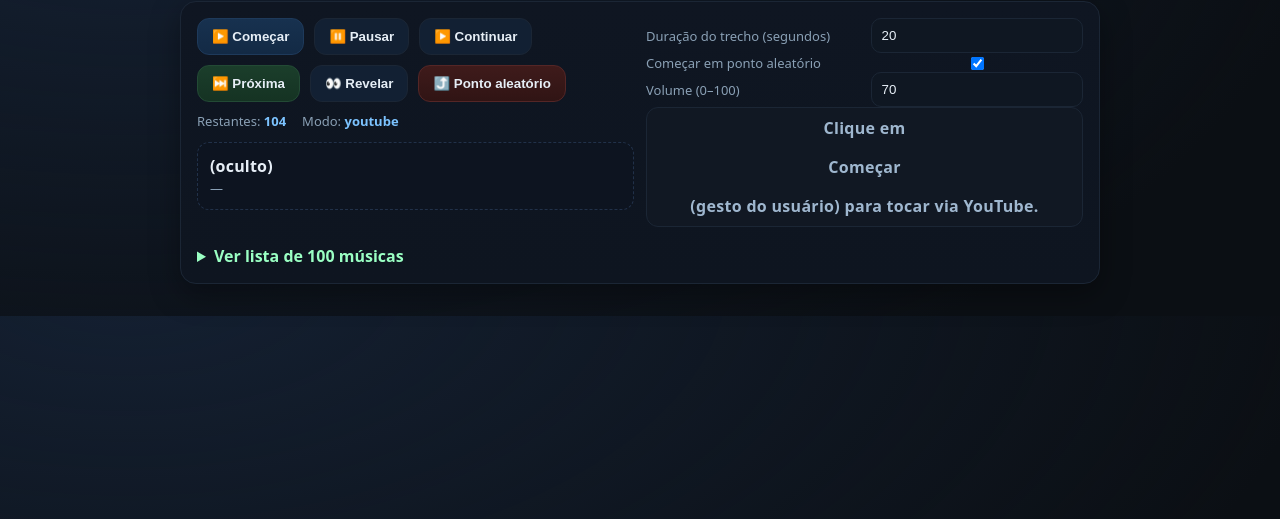
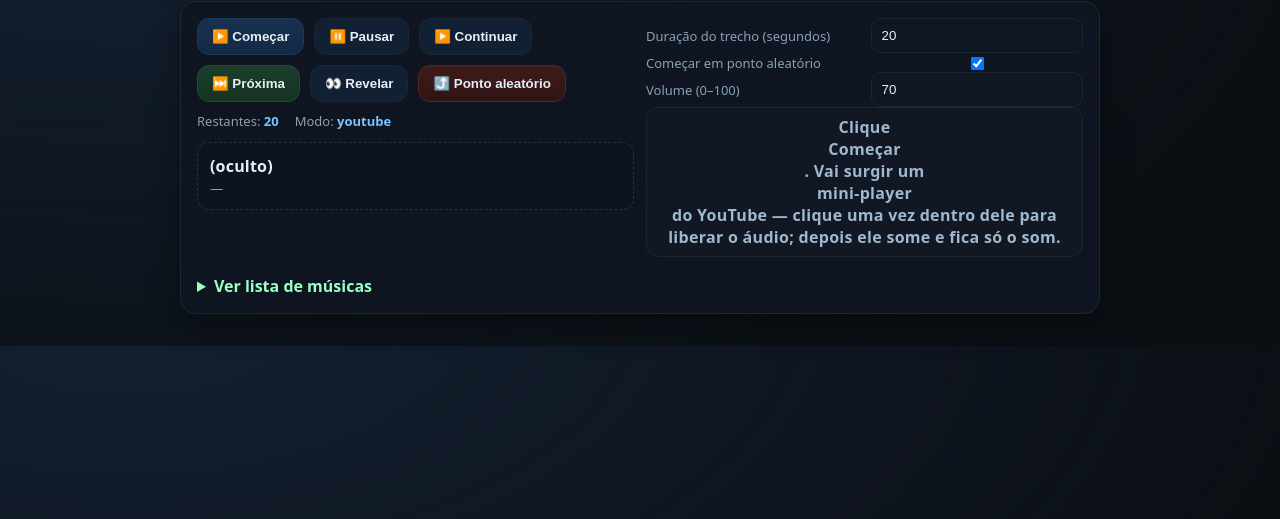
Before and after one commit to paulosergiojps/paulosergiojps.github.io, a plain HTML site: page docs/quiz-anime/index.html in a window 1280 px wide. Shown: the part 85-604 px from the top of the page. Drawn offline with Linux system fonts and the light colour scheme.

Commit message:
Update index.html

```diff
--- a/docs/quiz-anime/index.html
+++ b/docs/quiz-anime/index.html
@@ -4,7 +4,7 @@
   <meta charset="utf-8" />
   <meta name="viewport" content="width=device-width, initial-scale=1" />
 
-  <!-- 🔒 Não indexar (Google e demais) -->
+  <!-- 🔒 Desindexar -->
   <meta name="robots" content="noindex, nofollow, noarchive, nosnippet, noimageindex">
   <meta name="googlebot" content="noindex, nofollow, noarchive, nosnippet, noimageindex">
 
@@ -38,9 +38,18 @@
     .subtitle{font-size:13px;color:var(--muted)}
     details{margin-top:18px} summary{cursor:pointer;user-select:none;color:var(--accent-2);font-weight:700}
     ol{margin:10px 0 0;padding-left:20px} li{margin:4px 0}
-    #board{width:100%;height:120px;background:#111823;border:1px solid #1b2635;border-radius:12px;display:grid;place-items:center;color:#9fb7cf;font-weight:700;letter-spacing:.3px}
-    /* Player invisível: só o áudio */
-    #yt{position:absolute;left:-9999px;top:-9999px;width:1px;height:1px;opacity:0;pointer-events:none}
+    #board{width:100%;min-height:80px;background:#111823;border:1px solid #1b2635;border-radius:12px;display:grid;place-items:center;color:#9fb7cf;font-weight:700;letter-spacing:.3px;text-align:center;padding:8px}
+
+    /* Player YouTube (invisível depois do handshake) */
+    #yt.hidden{position:absolute;left:-9999px;top:-9999px;width:1px;height:1px;opacity:0;pointer-events:none}
+    /* Mini-player para o clique inicial */
+    #yt.handshake{
+      position:fixed; z-index:9999;
+      left:50%; top:50%; transform:translate(-50%,-50%);
+      width:360px; height:202px; /* 16:9 */
+      border:0; box-shadow:0 12px 40px rgba(0,0,0,.5); border-radius:12px;
+    }
+    @media (max-width:420px){ #yt.handshake{ width:90vw; height:calc(90vw*9/16); } }
   </style>
 </head>
 <body>
@@ -86,130 +95,46 @@
             <label for="volume">Volume (0–100)</label>
             <input id="volume" type="number" min="0" max="100" step="5" value="70" />
           </div>
-          <div id="board">Clique em <b>Começar</b> (gesto do usuário) para tocar via YouTube.</div>
+          <div id="board">Clique <b>Começar</b>. Vai surgir um <b>mini-player</b> do YouTube — clique uma vez dentro dele para liberar o áudio; depois ele some e fica só o som.</div>
         </div>
       </div>
 
       <details>
-        <summary>Ver lista de 100 músicas</summary>
+        <summary>Ver lista de músicas</summary>
         <ol id="lista"></ol>
       </details>
     </div>
 
-    <!-- Player YouTube invisível -->
-    <iframe id="yt"
+    <!-- Player YouTube: começa invisível, vira "handshake" só no primeiro play -->
+    <iframe id="yt" class="hidden"
       title="player oculto"
       allow="autoplay; encrypted-media; picture-in-picture"
       referrerpolicy="origin-when-cross-origin"></iframe>
   </div>
 
   <script>
-    // ===== Lista de 100 músicas (título + anime) =====
+    // ===== Lista (resumida; você pode expandir à vontade) =====
     const SONGS = [
       { t: "A Cruel Angel's Thesis", a: "Neon Genesis Evangelion" },
       { t: "Tank!", a: "Cowboy Bebop" },
-      { t: "The Real Folk Blues", a: "Cowboy Bebop" },
       { t: "Battlecry", a: "Samurai Champloo" },
       { t: "unravel", a: "Tokyo Ghoul" },
       { t: "again", a: "Fullmetal Alchemist: Brotherhood" },
-      { t: "Hologram", a: "Fullmetal Alchemist: Brotherhood" },
-      { t: "Golden Time Lover", a: "Fullmetal Alchemist: Brotherhood" },
-      { t: "Period", a: "Fullmetal Alchemist: Brotherhood" },
-      { t: "Melissa", a: "Fullmetal Alchemist (2003)" },
-      { t: "READY STEADY GO", a: "Fullmetal Alchemist (2003)" },
       { t: "Guren no Yumiya", a: "Attack on Titan" },
-      { t: "Jiyuu no Tsubasa", a: "Attack on Titan" },
       { t: "Shinzou wo Sasageyo!", a: "Attack on Titan" },
-      { t: "Red Swan", a: "Attack on Titan" },
-      { t: "The Rumbling", a: "Attack on Titan" },
-      { t: "My War (Boku no Sensou)", a: "Attack on Titan" },
       { t: "Gurenge", a: "Demon Slayer" },
-      { t: "from the edge", a: "Demon Slayer" },
-      { t: "Homura", a: "Demon Slayer: Mugen Train" },
-      { t: "Zankyou Sanka", a: "Demon Slayer" },
       { t: "Kaikai Kitan", a: "Jujutsu Kaisen" },
-      { t: "Lost in Paradise", a: "Jujutsu Kaisen" },
-      { t: "VIVID VICE", a: "Jujutsu Kaisen" },
-      { t: "SPECIALZ", a: "Jujutsu Kaisen" },
-      { t: "Ao no Sumika", a: "Jujutsu Kaisen" },
       { t: "THE HERO!! ~Ikareru Kobushi ni Hi wo Tsukero~", a: "One Punch Man" },
-      { t: "Seijaku no Apostle", a: "One Punch Man (S2)" },
-      { t: "the WORLD", a: "Death Note" },
-      { t: "What's up, people?!", a: "Death Note" },
       { t: "Silhouette", a: "Naruto Shippuden" },
       { t: "Blue Bird", a: "Naruto Shippuden" },
-      { t: "Sign", a: "Naruto Shippuden" },
-      { t: "Haruka Kanata", a: "Naruto" },
-      { t: "GO!!!", a: "Naruto" },
-      { t: "Diver", a: "Naruto Shippuden" },
       { t: "We Are!", a: "One Piece" },
-      { t: "Hikari e", a: "One Piece" },
-      { t: "Bon Voyage!", a: "One Piece" },
-      { t: "Share the World", a: "One Piece" },
-      { t: "We Go!", a: "One Piece" },
-      { t: "Hands Up!", a: "One Piece" },
-      { t: "New Genesis", a: "One Piece Film: Red" },
-      { t: "Asterisk", a: "Bleach" },
-      { t: "D-tecnoLife", a: "Bleach" },
-      { t: "Ichirin no Hana", a: "Bleach" },
-      { t: "Rolling Star", a: "Bleach" },
-      { t: "After Dark", a: "Bleach" },
-      { t: "Ranbu no Melody", a: "Bleach" },
-      { t: "Velonica", a: "Bleach" },
       { t: "KICK BACK", a: "Chainsaw Man" },
-      { t: "Inferno", a: "Fire Force" },
       { t: "CHA-LA HEAD-CHA-LA", a: "Dragon Ball Z" },
-      { t: "Chouzetsu Dynamic!", a: "Dragon Ball Super" },
-      { t: "Goya no Machiawase", a: "Noragami" },
-      { t: "Kyouran Hey Kids!!", a: "Noragami Aragoto" },
-      { t: "99", a: "Mob Psycho 100" },
-      { t: "99.9", a: "Mob Psycho 100 II" },
-      { t: "1", a: "Mob Psycho 100 III" },
-      { t: "Imagination", a: "Haikyuu!!" },
-      { t: "FLY HIGH!!", a: "Haikyuu!!" },
-      { t: "PHOENIX", a: "Haikyuu!! To the Top" },
       { t: "Hikaru nara", a: "Your Lie in April" },
-      { t: "History Maker", a: "Yuri!!! on Ice" },
       { t: "crossing field", a: "Sword Art Online" },
-      { t: "INNOCENCE", a: "Sword Art Online" },
-      { t: "ignite", a: "Sword Art Online II" },
-      { t: "courage", a: "Sword Art Online II" },
-      { t: "ADAMAS", a: "SAO Alicization" },
-      { t: "RESISTER", a: "SAO Alicization" },
-      { t: "The Day", a: "My Hero Academia" },
-      { t: "Peace Sign", a: "My Hero Academia" },
-      { t: "Odd Future", a: "My Hero Academia" },
-      { t: "Make my story", a: "My Hero Academia" },
-      { t: "COLORS", a: "Code Geass" },
-      { t: "Kaidoku Funou", a: "Code Geass" },
-      { t: "O2", a: "Code Geass R2" },
-      { t: "WORLD END", a: "Code Geass R2" },
-      { t: "My Dearest", a: "Guilty Crown" },
-      { t: "The Everlasting Guilty Crown", a: "Guilty Crown" },
-      { t: "only my railgun", a: "A Certain Scientific Railgun" },
-      { t: "LEVEL5 -judgelight-", a: "A Certain Scientific Railgun" },
-      { t: "secret base ~Kimi ga Kureta Mono~ (10 years after Ver.)", a: "Anohana" },
-      { t: "ideal white", a: "Fate/stay night: UBW" },
-      { t: "Brave Shine", a: "Fate/stay night: UBW" },
-      { t: "oath sign", a: "Fate/Zero" },
-      { t: "to the beginning", a: "Fate/Zero" },
       { t: "Kimi no Shiranai Monogatari", a: "Bakemonogatari" },
-      { t: "Ren'ai Circulation", a: "Bakemonogatari" },
-      { t: "Staple Stable", a: "Bakemonogatari" },
-      { t: "Sorairo Days", a: "Tengen Toppa Gurren Lagann" },
-      { t: "God knows...", a: "The Melancholy of Haruhi Suzumiya" },
-      { t: "Hare Hare Yukai", a: "The Melancholy of Haruhi Suzumiya" },
-      { t: "Lilium", a: "Elfen Lied" },
-      { t: "Flyers", a: "Death Parade" },
-      { t: "KISS OF DEATH", a: "DARLING in the FRANXX" },
-      { t: "Touch Off", a: "The Promised Neverland" },
-      { t: "Sparkle", a: "Your Name (Kimi no Na wa)" },
-      { t: "Nandemonaiya", a: "Your Name (Kimi no Na wa)" },
-      { t: "Sono Chi no Sadame", a: "JoJo's Bizarre Adventure" },
-      { t: "BLOODY STREAM", a: "JoJo's Bizarre Adventure Part 2" },
-      { t: "STAND PROUD", a: "JoJo's Bizarre Adventure (Stardust Crusaders)" },
-      { t: "Crazy Noisy Bizarre Town", a: "JoJo's Bizarre Adventure (Diamond Is Unbreakable)" },
-      { t: "Fighting Gold", a: "JoJo's Bizarre Adventure (Golden Wind)" }
+      { t: "Sorairo Days", a: "Gurren Lagann" },
+      { t: "God knows...", a: "Haruhi Suzumiya" }
     ];
 
     // ===== UI refs =====
@@ -218,12 +143,14 @@
     const clipLenEl=$('#clipLen'), randomStartEl=$('#randomStart'), volumeEl=$('#volume');
     const listEl=$('#lista'), iframe=$('#yt'), board=$('#board');
 
-    // Render lista
+    // Render da lista
     listEl.innerHTML = SONGS.map((s,i)=>`<li>${i+1}. ${s.t} — ${s.a}</li>`).join('');
 
     // ===== Estado =====
     let order = Array.from({length:SONGS.length},(_,i)=>i);
     let cursor=0, currentIndex=null, clipTimer=null;
+    let didHandshake=false;
+
     const shuffle=a=>{for(let i=a.length-1;i>0;i--){const j=Math.floor(Math.random()*(i+1));[a[i],a[j]]=[a[j],a[i]]}return a};
     order = shuffle(order);
     const updateLeft=()=>leftEl.textContent=Math.max(0,order.length-cursor);
@@ -234,21 +161,46 @@
     const secs=(n)=>Math.max(5,Math.min(90,parseInt(n||'20',10)));
 
     function buildYTUrl(query,start,end){
-      // usar youtube.com/embed para máxima compatibilidade
       const base='https://www.youtube.com/embed';
       const p=new URLSearchParams({
         listType:'search', list:query,
         autoplay:'1', controls:'0', rel:'0', modestbranding:'1', disablekb:'1', iv_load_policy:'3', playsinline:'1',
-        enablejsapi:'1'
+        enablejsapi:'1',
+        origin: location.origin
       });
       if(start) p.set('start', String(start));
       if(end && end>start) p.set('end', String(end));
       return `${base}?${p.toString()}`;
     }
 
-    // Envia comandos ao player (sem carregar API externa)
     function send(cmd,args=[]){
       try{ iframe.contentWindow.postMessage(JSON.stringify({event:'command',func:cmd,args}), '*'); }catch(e){}
+    }
+
+    // Detecta quando o player começa a tocar para esconder o mini-player
+    window.addEventListener('message', (ev)=>{
+      let data; try{ data = typeof ev.data==='string' ? JSON.parse(ev.data) : ev.data; } catch(_){ return; }
+      if (!data) return;
+      if (data.event === 'infoDelivery' && data.info && typeof data.info.playerState !== 'undefined') {
+        // 1 = playing
+        if (data.info.playerState === 1 && iframe.classList.contains('handshake')) {
+          iframe.classList.remove('handshake');
+          iframe.classList.add('hidden');
+          board.textContent = 'Tocando… (YouTube)';
+          didHandshake = true;
+        }
+      }
+    });
+
+    function showMiniPlayer(){
+      iframe.classList.remove('hidden');
+      iframe.classList.add('handshake');
+      board.textContent = 'Clique dentro do mini-player para liberar o áudio…';
+    }
+
+    function hidePlayer(){
+      iframe.classList.add('hidden');
+      iframe.classList.remove('handshake');
     }
 
     function stopPlayback(){
@@ -266,24 +218,25 @@
       const start=randomStartEl.checked && fresh ? randomStartGuess() : 0;
       const end=start+clip;
 
-      // muda o src após o clique do usuário (gesto)
       iframe.setAttribute('allow','autoplay; encrypted-media; picture-in-picture');
       iframe.src = buildYTUrl(buildQuery(s), start, end);
 
-      // “nudge” de 3s tentando garantir play/unmute/volume
+      // Se ainda não fizemos o handshake, mostra o mini-player para um clique dentro do vídeo
+      if (!didHandshake) showMiniPlayer();
+      else hidePlayer();
+
+      // Mantém tentando garantir play/volume por alguns segundos (não atrapalha)
       const vol = Math.max(0, Math.min(100, parseInt(volumeEl.value||'70',10)));
       let ticks=0;
       const iv = setInterval(()=>{
         send('setVolume',[vol]);
         if (vol===0) send('mute',[]); else send('unMute',[]);
         send('playVideo',[]);
-        if (++ticks>15) clearInterval(iv);
-      }, 200);
+        if (++ticks>20) clearInterval(iv);
+      }, 150);
 
       clearTimeout(clipTimer);
       clipTimer=setTimeout(()=>nextSong(), clip*1000+400);
-
-      board.textContent='Tocando… (YouTube)';
     }
 
     function pickAndPlay(){
@@ -298,16 +251,16 @@
     function reveal(){ if(currentIndex==null) return; const s=SONGS[currentIndex]; titleEl.textContent=s.t; subEl.textContent=s.a; }
 
     // Controles
-    document.getElementById('startBtn').addEventListener('click', startQuiz);
-    document.getElementById('nextBtn').addEventListener('click', nextSong);
-    document.getElementById('revealBtn').addEventListener('click', reveal);
-    document.getElementById('randomPointBtn').addEventListener('click',()=>{ if(currentIndex!=null) playSong(currentIndex,true); });
-    document.getElementById('pauseBtn').addEventListener('click',()=>send('pauseVideo',[]));
-    document.getElementById('resumeBtn').addEventListener('click',()=>send('playVideo',[]));
+    document.getElementById('startBtn').addEventListener('click', startQuiz, { passive: true });
+    document.getElementById('nextBtn').addEventListener('click', nextSong, { passive: true });
+    document.getElementById('revealBtn').addEventListener('click', reveal, { passive: true });
+    document.getElementById('randomPointBtn').addEventListener('click',()=>{ if(currentIndex!=null) playSong(currentIndex,true); }, { passive: true });
+    document.getElementById('pauseBtn').addEventListener('click',()=>send('pauseVideo',[]), { passive: true });
+    document.getElementById('resumeBtn').addEventListener('click',()=>send('playVideo',[]), { passive: true });
     document.getElementById('volume').addEventListener('change',()=>{
       const vol=Math.max(0,Math.min(100,parseInt(volumeEl.value||'70',10)));
       send('setVolume',[vol]); if(vol===0) send('mute',[]); else send('unMute',[]);
-    });
+    }, { passive: true });
 
     // Render inicial
     updateLeft();
```
